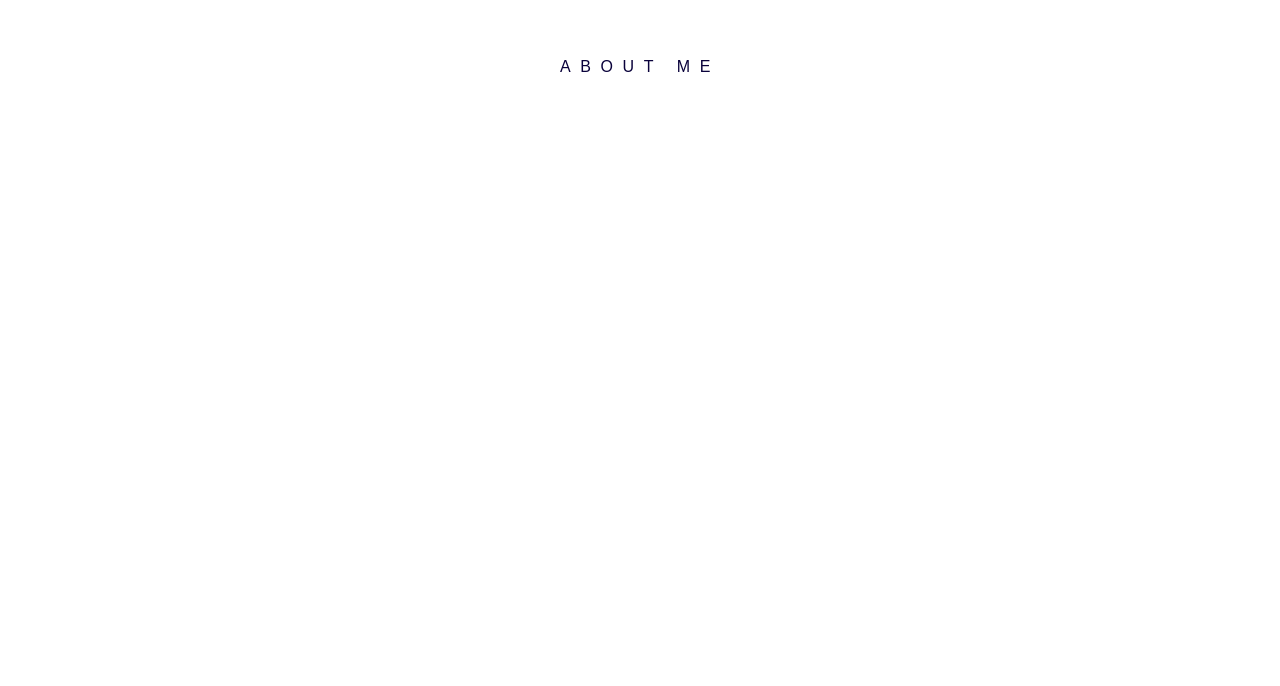
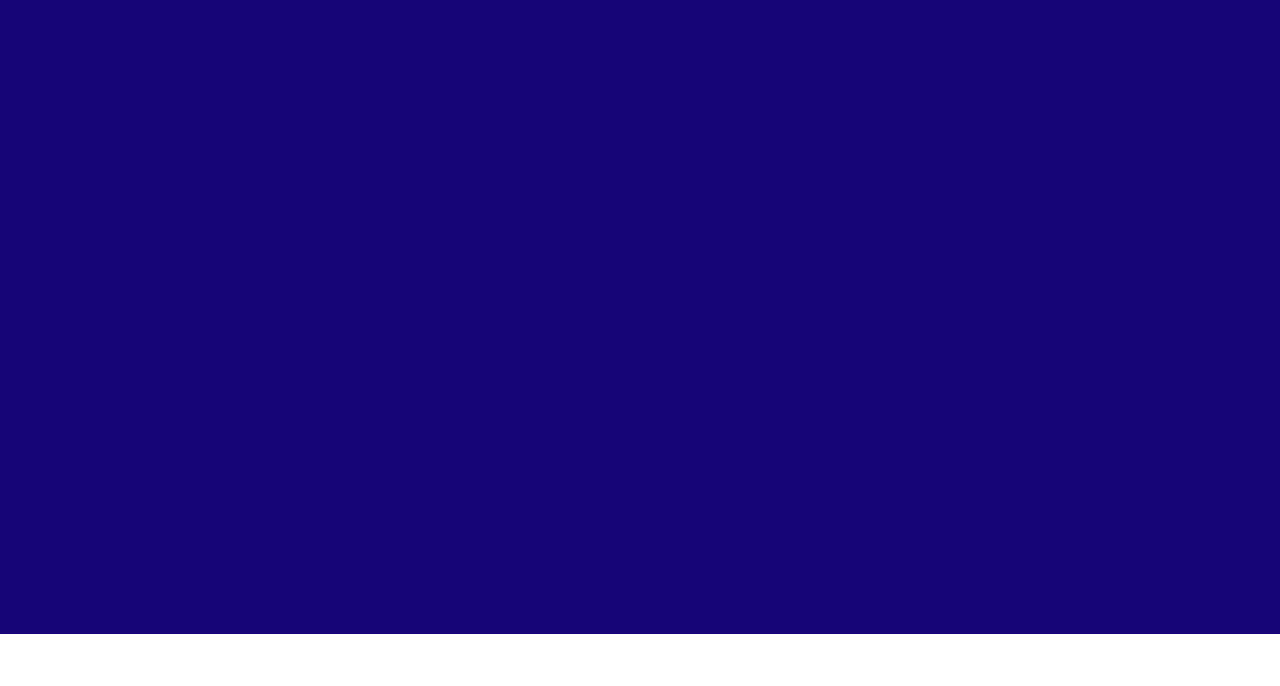
Before and after one commit to jotoland/JCS1200, a React (Create React App) app in the folder me/: page / in a window 1280 px wide. Shown: the part 114-800 px from the top of the page. Built offline with nearby package versions, Linux system fonts and the light colour scheme.

Commit message:
Adding main component

```diff
--- a/me/src/App.js
+++ b/me/src/App.js
@@ -1,11 +1,13 @@
 import React from 'react';
 import logo from './logo.svg';
 import AboutMe from './components/AboutMe';
+import Main from './components/Main';
 import './App.scss';
 
 function App() {
   return (
     <div className="App">
+      <Main />
       <AboutMe />
     </div>
   );
--- /dev/null
+++ b/me/src/components/Main.js
@@ -0,0 +1,27 @@
+import React from 'react';
+// name logo will be import here
+import Name from '../images/name-logo.png';
+
+// This is the Name Logo which is the Main thing you see
+// when the website loads
+function Main() {
+    return(
+        <div className="name">
+            <section class="hero is-fullheight-with-navbar" id="main">
+                <div class="hero-body">
+                    <div class="container">
+                        <div class="columns is-centered">
+                            <div class="column is-one-third">
+                                <figure class="image is-588x244">
+                                    {/*<img src={Name} alt=""/>*/}
+                                </figure>
+                            </div>
+                        </div>
+                    </div>
+                </div>
+            </section>
+        </div>
+    );
+}
+
+export default Main;
```
Also changed, not shown: me/src/images/name-logo.png (added).
